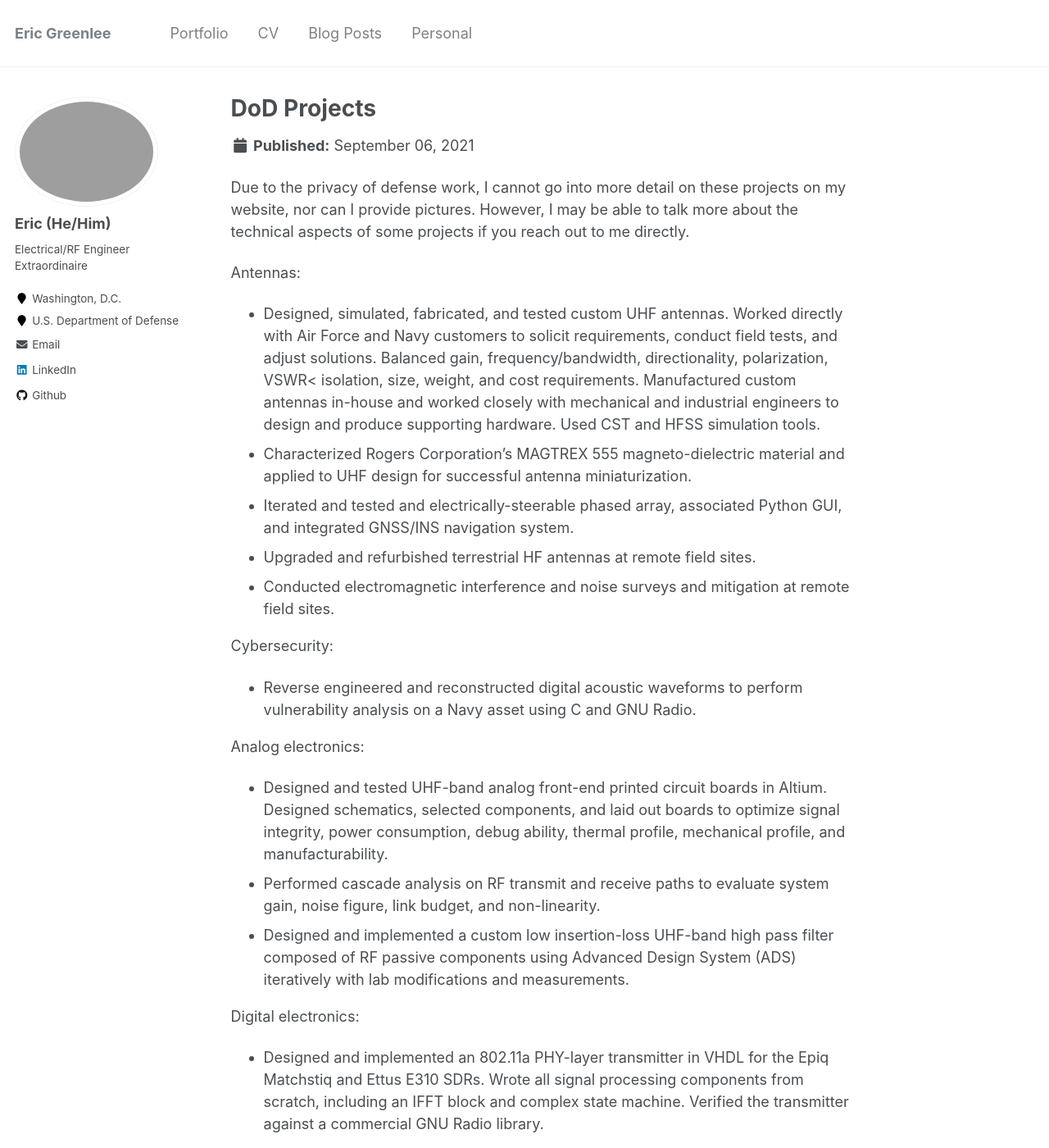
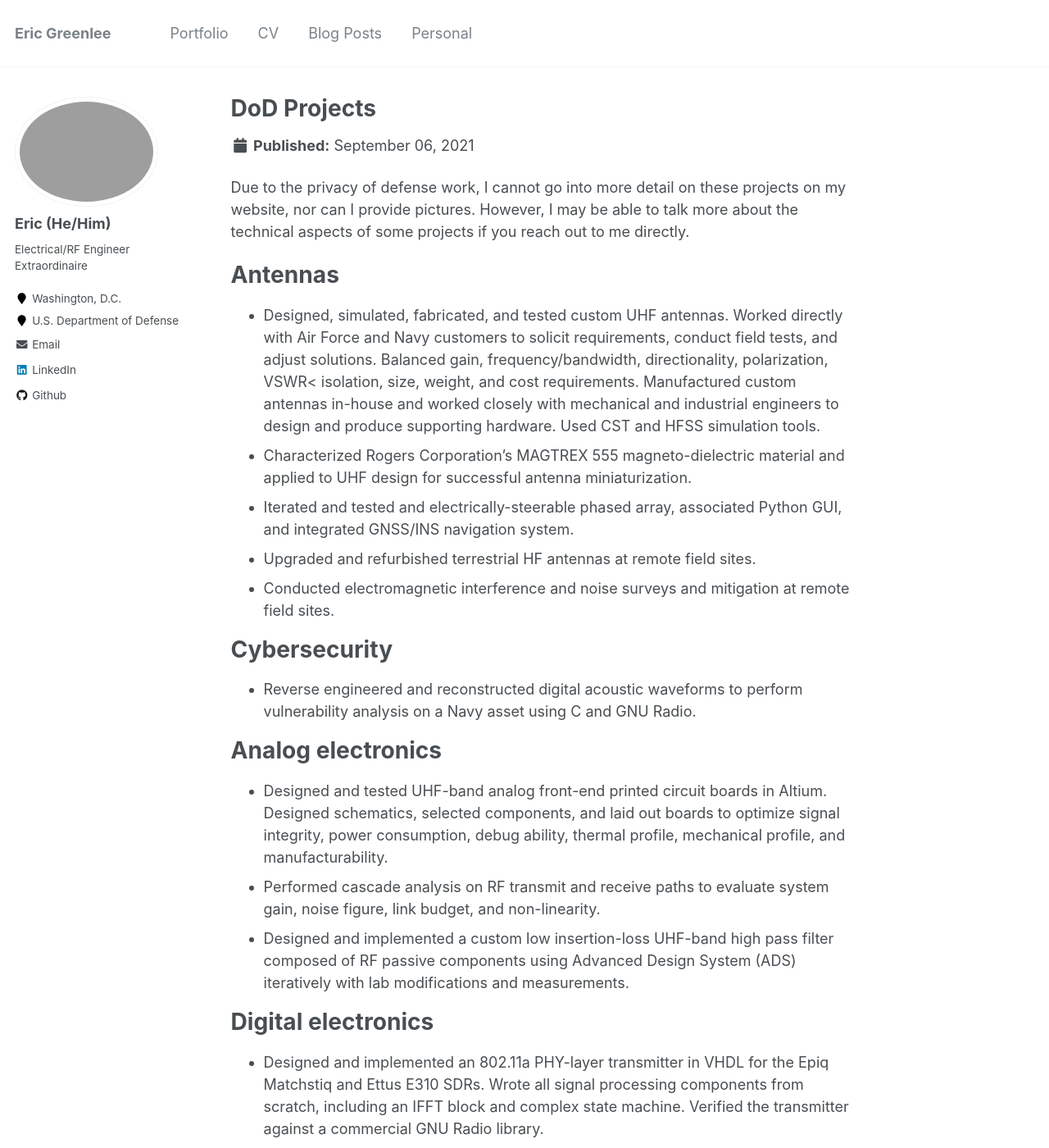
Before and after one commit to EricGreenlee/EricGreenlee.github.io, a Jekyll site: the page built from _portfolio/portfolio-2-DoD.md, in a window 1280 px wide and 1400 px high. Shown: the whole window at 82% size. Built offline with Jekyll 4.4.1, drawn with Linux system fonts in a browser that asks for light colours; part of the change alters nothing that is shown.

```diff
--- a/_portfolio/portfolio-2-DoD.md
+++ b/_portfolio/portfolio-2-DoD.md
@@ -6,20 +6,24 @@ collection: portfolio
 
 Due to the privacy of defense work, I cannot go into more detail on these projects on my website, nor can I provide pictures. However, I may be able to talk more about the technical aspects of some projects if you reach out to me directly.
 
-Antennas:
+Antennas
+======
 * Designed, simulated, fabricated, and tested custom UHF antennas. Worked directly with Air Force and Navy customers to solicit requirements, conduct field tests, and adjust solutions. Balanced gain, frequency/bandwidth, directionality, polarization, VSWR< isolation, size, weight, and cost requirements. Manufactured custom antennas in-house and worked closely with mechanical and industrial engineers to design and produce supporting hardware. Used CST and HFSS simulation tools.
 * Characterized Rogers Corporation’s MAGTREX 555 magneto-dielectric material and applied to UHF design for successful antenna miniaturization.
 * Iterated and tested and electrically-steerable phased array, associated Python GUI, and integrated GNSS/INS navigation system.
 * Upgraded and refurbished terrestrial HF antennas at remote field sites.
 * Conducted electromagnetic interference and noise surveys and mitigation at remote field sites.
 
-Cybersecurity:
+Cybersecurity
+======
 * Reverse engineered and reconstructed digital acoustic waveforms to perform vulnerability analysis on a Navy asset using C and GNU Radio.
 
-Analog electronics:
+Analog electronics
+======
 * Designed and tested UHF-band analog front-end printed circuit boards in Altium. Designed schematics, selected components, and laid out boards to optimize signal integrity, power consumption, debug ability, thermal profile, mechanical profile, and manufacturability.
 * Performed cascade analysis on RF transmit and receive paths to evaluate system gain, noise figure, link budget, and non-linearity.
 * Designed and implemented a custom low insertion-loss UHF-band high pass filter composed of RF passive components using Advanced Design System (ADS) iteratively with lab modifications and measurements.
 
-Digital electronics:
+Digital electronics
+======
 * Designed and implemented an 802.11a PHY-layer transmitter in VHDL for the Epiq Matchstiq and Ettus E310 SDRs. Wrote all signal processing components from scratch, including an IFFT block and complex state machine. Verified the transmitter against a commercial GNU Radio library.
```
